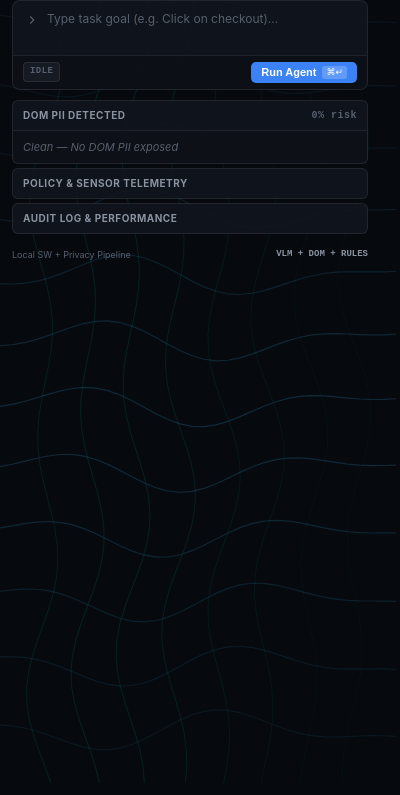
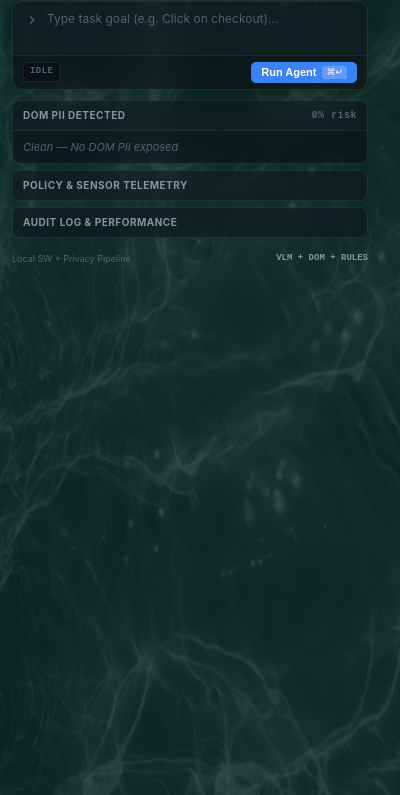
Before and after one commit to automatronous/Krypsis, a browser extension: page PS171-firewall-project/extension/popup.html in a window 400 px wide. Shown: the part 49-844 px from the top of the page. Drawn offline with Linux system fonts and the light colour scheme; files whose address does not match are found by name.

Commit message:
crazy wala UI

```diff
--- a/PS171-firewall-project/extension/popup.css
+++ b/PS171-firewall-project/extension/popup.css
@@ -4,11 +4,11 @@
   background: #090b0e;
   color: #ededed;
 
-  --bg-app: #06090e;
-  --bg-card: rgba(18, 22, 30, 0.85);
-  --bg-input: rgba(24, 28, 36, 0.9);
-  --border: rgba(255, 255, 255, 0.08);
-  --border-focus: #3b82f6;
+  --bg-app: transparent;
+  --bg-card: rgba(12, 16, 24, 0.45);
+  --bg-input: rgba(8, 11, 18, 0.55);
+  --border: rgba(255, 255, 255, 0.07);
+  --border-focus: rgba(59, 130, 246, 0.5);
 
   --text-primary: #ededed;
   --text-secondary: #8a93a0;
@@ -158,13 +158,17 @@ body {
 .command-box {
   background: var(--bg-card);
   border: 1px solid var(--border);
-  border-radius: 8px;
+  border-radius: 10px;
   overflow: hidden;
-  transition: border-color 0.2s;
+  backdrop-filter: blur(16px);
+  -webkit-backdrop-filter: blur(16px);
+  box-shadow: 0 4px 20px rgba(0, 0, 0, 0.25), inset 0 1px 1px rgba(255, 255, 255, 0.05);
+  transition: border-color 0.2s, box-shadow 0.2s;
 }
 
 .command-box:focus-within {
   border-color: var(--border-focus);
+  box-shadow: 0 4px 24px rgba(59, 130, 246, 0.15), inset 0 1px 1px rgba(255, 255, 255, 0.08);
 }
 
 .input-wrapper {
@@ -460,14 +464,17 @@ textarea#taskGoal::placeholder {
 .panel-group {
   display: flex;
   flex-direction: column;
-  gap: 4px;
+  gap: 6px;
 }
 
 .panel {
   background: var(--bg-card);
   border: 1px solid var(--border);
-  border-radius: 6px;
+  border-radius: 8px;
   overflow: hidden;
+  backdrop-filter: blur(12px);
+  -webkit-backdrop-filter: blur(12px);
+  transition: background 0.2s, border-color 0.2s;
 }
 
 .panel-summary {
--- a/PS171-firewall-project/extension/src/popup/popup.ts
+++ b/PS171-firewall-project/extension/src/popup/popup.ts
@@ -32,19 +32,24 @@ function setStage(stage: PipelineStage) {
   pill.className = `stage-pill stage-${stage.toLowerCase()}`;
 }
 
+let currentWaterRgb = { r: 16, g: 185, b: 129 }; // Default Green (Low Risk)
+
 // ---- Threat Level Colors ----
-function getThreatColor(risk: number): { hex: string; level: string; class: string } {
+function getThreatColor(risk: number): { hex: string; rgb: { r: number; g: number; b: number }; level: string; class: string } {
   const pct = Math.round(risk * 100);
-  if (pct >= 80) return { hex: "#ef4444", level: "CRITICAL THREAT", class: "danger" }; // Red
-  if (pct >= 60) return { hex: "#f97316", level: "HIGH THREAT", class: "warn" };      // Orange
-  if (pct >= 30) return { hex: "#f59e0b", level: "MEDIUM RISK", class: "warn" };      // Yellow
-  return { hex: "#10b981", level: "LOW RISK", class: "" };                            // Green
+  if (pct >= 80) return { hex: "#ef4444", rgb: { r: 239, g: 68, b: 68 }, level: "CRITICAL THREAT", class: "danger" }; // Red
+  if (pct >= 60) return { hex: "#f97316", rgb: { r: 249, g: 115, b: 22 }, level: "HIGH THREAT", class: "warn" };      // Orange
+  if (pct >= 30) return { hex: "#f59e0b", rgb: { r: 245, g: 158, b: 11 }, level: "MEDIUM RISK", class: "warn" };      // Yellow
+  return { hex: "#10b981", rgb: { r: 16, g: 185, b: 129 }, level: "LOW RISK", class: "" };                           // Green
 }
 
 // ---- Risk bar ----
 function renderRiskBar(risk: number) {
   const pct = Math.round(risk * 100);
   const threat = getThreatColor(risk);
+
+  // Update water canvas texture color tint in real-time
+  currentWaterRgb = threat.rgb;
 
   const label = el("riskLabel");
   label.textContent = `${pct}% risk (${threat.level})`;
@@ -325,12 +330,51 @@ el("imageModal").addEventListener("click", (e) => {
 
 void refreshStatus();
 
-// ---- Real-time Unblurred Water Caustic Ripple Engine ----
+// ---- Live Photo-realistic Water Caustic Refraction Engine ----
 function initWaterSimulation() {
   const canvas = document.getElementById("waterCanvas") as HTMLCanvasElement | null;
   if (!canvas) return;
   const ctx = canvas.getContext("2d");
   if (!ctx) return;
+
+  const img = new Image();
+  img.src = "water_refraction.png";
+
+  let patternCanvas: HTMLCanvasElement | null = null;
+  let patternCtx: CanvasRenderingContext2D | null = null;
+
+  img.onload = () => {
+    // Create offscreen canvas to process texture into pure monochromatic light lines (no blue background color)
+    patternCanvas = document.createElement("canvas");
+    patternCanvas.width = img.width;
+    patternCanvas.height = img.height;
+    patternCtx = patternCanvas.getContext("2d");
+    if (!patternCtx) return;
+
+    patternCtx.drawImage(img, 0, 0);
+    const imgData = patternCtx.getImageData(0, 0, img.width, img.height);
+    const data = imgData.data;
+
+    // Convert blue water photo to pure white caustic light highlights, discarding blue base color
+    for (let i = 0; i < data.length; i += 4) {
+      const r = data[i] ?? 0;
+      const g = data[i + 1] ?? 0;
+      const b = data[i + 2] ?? 0;
+
+      // Calculate caustic brightness threshold
+      const brightness = (r + g + b) / 3;
+      const causticIntensity = Math.pow(brightness / 255, 2.2);
+
+      // Make texture monochrome white with variable opacity
+      data[i] = 255;     // Red
+      data[i + 1] = 255; // Green
+      data[i + 2] = 255; // Blue
+      data[i + 3] = Math.min(255, Math.floor(causticIntensity * 160)); // Alpha based on light caustic lines
+    }
+
+    patternCtx.putImageData(imgData, 0, 0);
+    requestAnimationFrame(draw);
+  };
 
   function resize() {
     canvas!.width = window.innerWidth;
@@ -342,65 +386,38 @@ function initWaterSimulation() {
   let time = 0;
 
   function draw() {
-    time += 0.015;
+    time += 0.008;
     const w = canvas!.width;
     const h = canvas!.height;
 
-    // Dark water base fill
+    // Fill dark background color (#06090e)
     ctx!.fillStyle = "#06090e";
     ctx!.fillRect(0, 0, w, h);
 
-    // Draw crisp sharp caustic ripple lines without blur
-    ctx!.lineWidth = 1.2;
+    if (patternCanvas) {
+      ctx!.save();
 
-    const numRipples = 12;
-    for (let i = 0; i < numRipples; i++) {
-      ctx!.beginPath();
-      const offset = (i / numRipples) * Math.PI * 2;
-      const alpha = 0.12 + Math.sin(time + offset) * 0.06;
-      ctx!.strokeStyle = `rgba(56, 189, 248, ${Math.max(0.04, alpha)})`;
+      // Animate subtle liquid caustic movement across two layers
+      const shiftX1 = Math.sin(time * 0.8) * 15;
+      const shiftY1 = Math.cos(time * 0.6) * 12;
+      ctx!.globalAlpha = 0.28;
+      ctx!.drawImage(patternCanvas, shiftX1 - 20, shiftY1 - 20, w + 40, h + 40);
 
-      for (let x = 0; x <= w; x += 12) {
-        const y =
-          (h / (numRipples + 1)) * (i + 1) +
-          Math.sin(x * 0.02 + time * 1.5 + offset) * 14 +
-          Math.cos(x * 0.035 - time * 0.8 + offset) * 8;
+      const shiftX2 = Math.cos(time * 1.1) * 18;
+      const shiftY2 = Math.sin(time * 0.9) * 15;
+      ctx!.globalAlpha = 0.18;
+      ctx!.drawImage(patternCanvas, shiftX2 - 20, shiftY2 - 20, w + 40, h + 40);
 
-        if (x === 0) {
-          ctx!.moveTo(x, y);
-        } else {
-          ctx!.lineTo(x, y);
-        }
-      }
-      ctx!.stroke();
-    }
+      // Dynamically color-tint the water caustics based on real-time website threat level
+      ctx!.globalCompositeOperation = "source-atop";
+      ctx!.fillStyle = `rgba(${currentWaterRgb.r}, ${currentWaterRgb.g}, ${currentWaterRgb.b}, 0.85)`;
+      ctx!.fillRect(0, 0, w, h);
 
-    // Secondary subtle cross-caustic waves
-    for (let i = 0; i < 8; i++) {
-      ctx!.beginPath();
-      const offset = (i / 8) * Math.PI * 1.5;
-      const alpha = 0.08 + Math.cos(time * 1.2 + offset) * 0.04;
-      ctx!.strokeStyle = `rgba(20, 184, 166, ${Math.max(0.02, alpha)})`;
-
-      for (let y = 0; y <= h; y += 16) {
-        const x =
-          (w / 9) * (i + 1) +
-          Math.sin(y * 0.025 + time * 1.1 + offset) * 12 +
-          Math.sin(y * 0.015 - time * 1.4) * 6;
-
-        if (y === 0) {
-          ctx!.moveTo(x, y);
-        } else {
-          ctx!.lineTo(x, y);
-        }
-      }
-      ctx!.stroke();
+      ctx!.restore();
     }
 
     requestAnimationFrame(draw);
   }
-
-  requestAnimationFrame(draw);
 }
 
 initWaterSimulation();
--- a/PS171-firewall-project/scripts/build.mjs
+++ b/PS171-firewall-project/scripts/build.mjs
@@ -30,6 +30,10 @@ await cp(
   path.join(out, "icons"),
   { recursive: true }
 );
+await cp(
+  path.join(root, "extension", "water_refraction.png"),
+  path.join(out, "water_refraction.png")
+);
 const entries = {
   content: "extension/src/content/content.ts",
   background: "extension/src/background/background.ts",
```
Also changed, not shown: PS171-firewall-project/dist/extension/popup.css, PS171-firewall-project/dist/extension/popup.js, PS171-firewall-project/dist/extension/water_refraction.png (added), PS171-firewall-project/extension/water_refraction.png (added), 1 other file.
